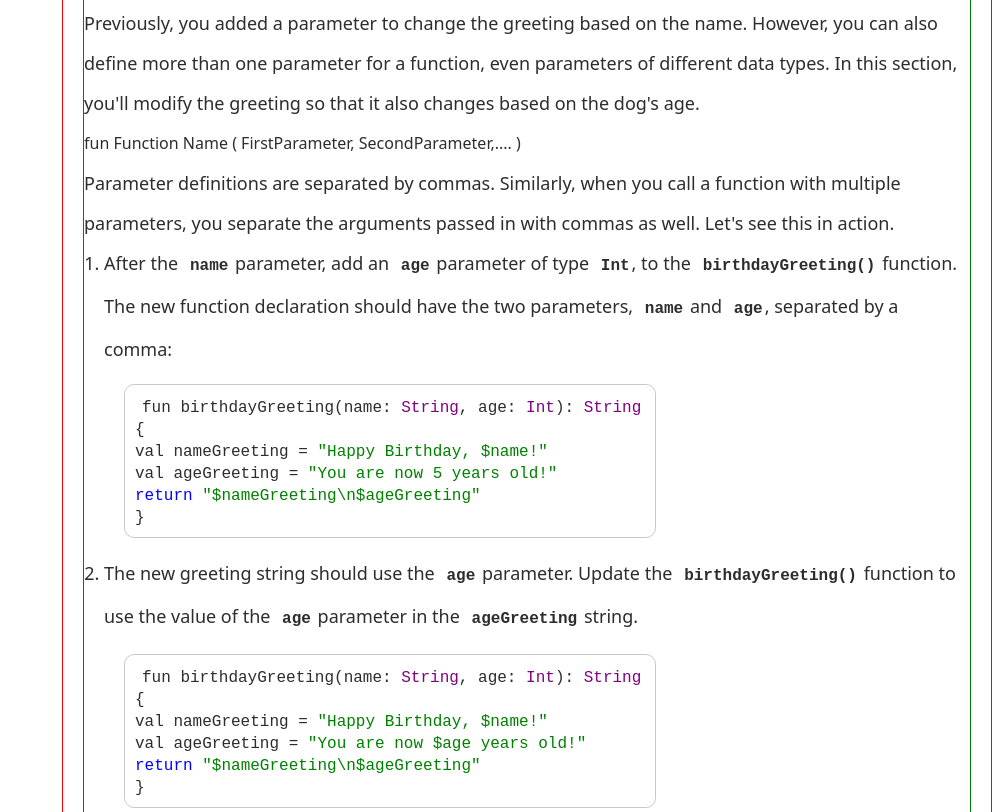
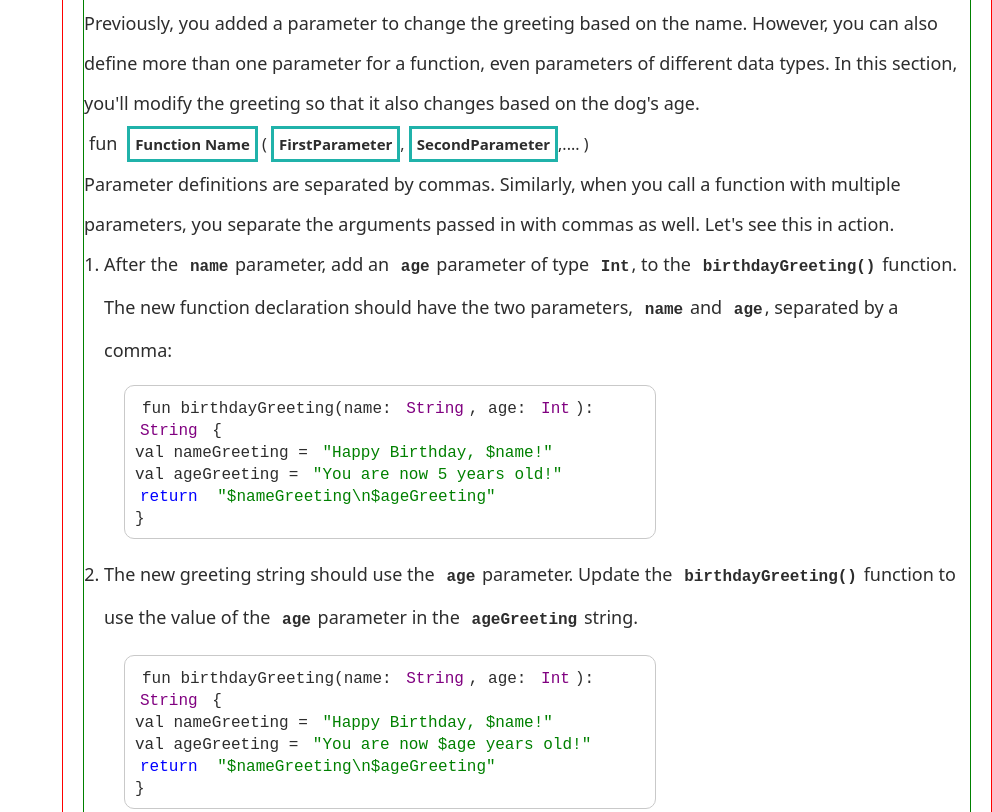
Before and after one commit to rimpuhwe/Technical-documantation, a plain HTML site: page index.html in a window 1280 px wide. Shown: the part 1694-2506 px from the top of the page, without its empty margins (288-1280 px from the left). Drawn offline with Linux system fonts and the light colour scheme.

Commit message:
adding some style to the content wrapped in adiv which nest a span

```diff
--- a/styles.css
+++ b/styles.css
@@ -128,3 +128,17 @@ code span[class="blue"]{
 code span[class="red"]{
     color:var(--code-color2);
 }
+/* div container which nest a span */
+div span{
+    width:50px;
+    padding:5px;
+}
+/* the listed highlight to focus on  */
+div span[class="big"]{
+    font-size:15px;
+    font-weight: bold;
+    border:3px solid var(--border-color);
+}
+span[class="fun"]{
+    font-size:18px;
+}
```
